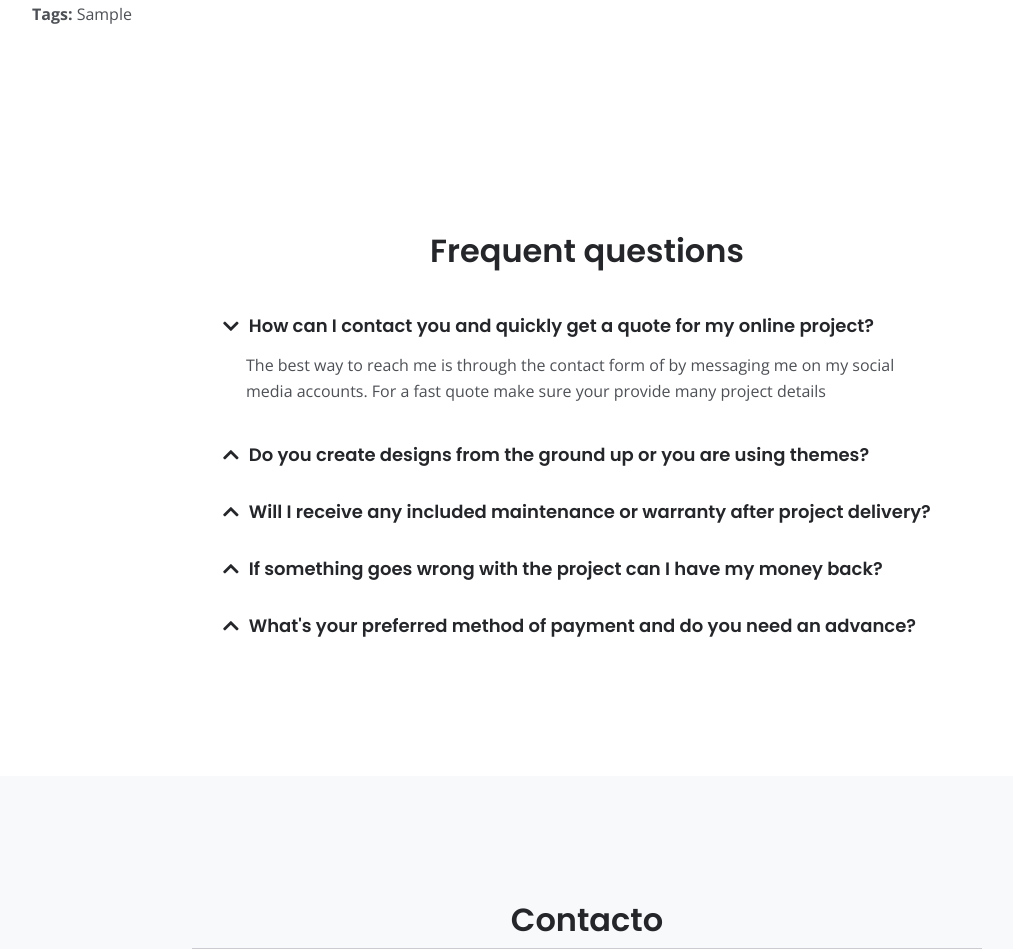
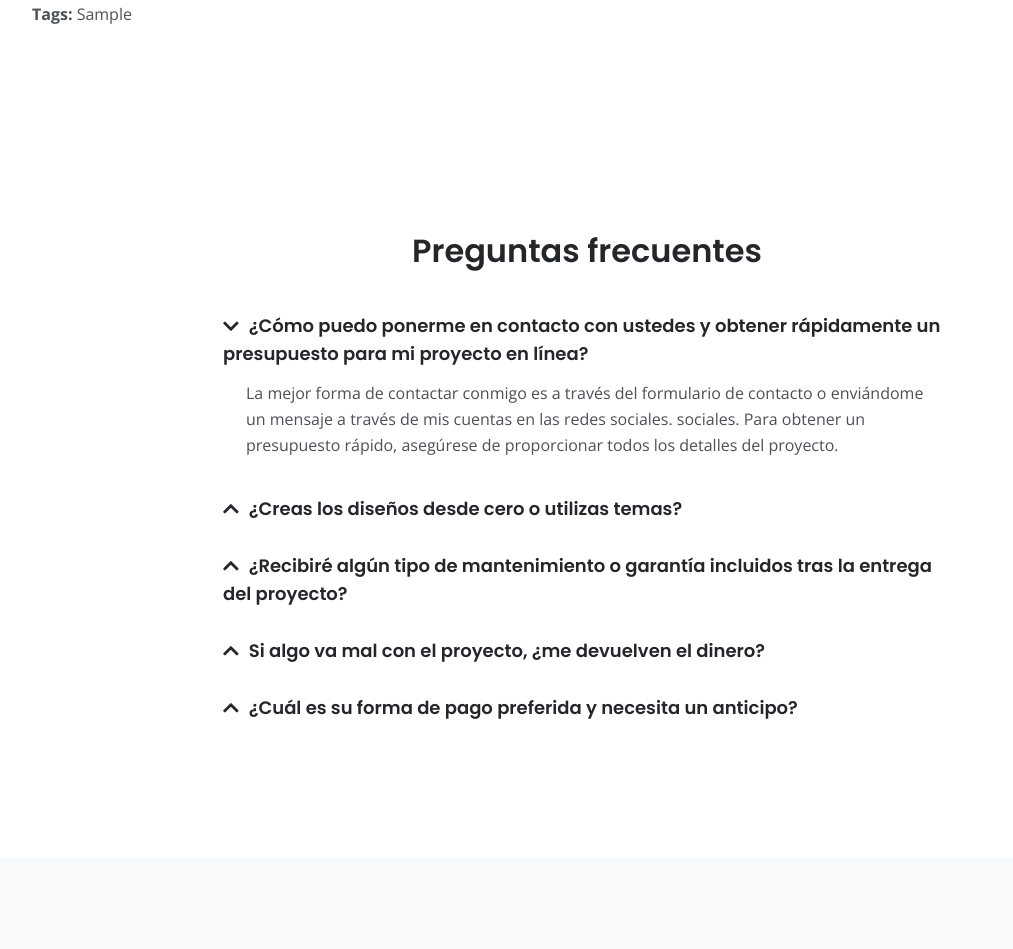
Before and after one commit to GarciaJhonLucas/django-portfolio, a Django app: page / in a window 1280 px wide. Shown: the part 2129-3078 px from the top of the page, without its empty margins (53-1066 px from the left). Run offline with Django 4.2, Linux system fonts and the light colour scheme; tables that the repository leaves empty hold one stand-in row (values such as "Sample post"); grey boxes marked "Sample" are stand-in pictures; some libraries are stand-ins or nearby versions.

Commit message:
Validacion de formularios
- Se actualizo los formularios para usar el model
- Se cambio los formularios del Login, Registro, Proyecto
- Se cambio los metodos del view, para validar el formulario
- Se eliminaron las imagenes

```diff
--- a/portafolio/templates/login.html
+++ b/portafolio/templates/login.html
@@ -21,11 +21,13 @@
                 <form id="contactForm" action="" method="POST">
                     {% csrf_token %}
                     <div class="form-group">
-                        <input type="text" class="form-control-input" id="cusuario" name="cusuario" required>
+                        {{ forms.usuario.errors }}
+                        {{ forms.usuario }}
                         <label class="label-control" for="cusuario">Usuario</label>
                     </div>
                     <div class="form-group">
-                        <input type="password" class="form-control-input" id="cpassword" name="cpassword" required>
+                        {{ forms.contrasenia.errors }}
+                        {{ forms.contrasenia }}
                         <label class="label-control" for="cpassword">Contraseña</label>
                     </div>
                     <div class="form-group">
--- a/portafolio/templates/partials/acordeon.html
+++ b/portafolio/templates/partials/acordeon.html
@@ -2,7 +2,7 @@
     <div class="container">
         <div class="row">
             <div class="col-lg-12">
-                <h2 class="h2-heading">Frequent questions</h2>
+                <h2 class="h2-heading">Preguntas frecuentes</h2>
             </div>
         </div>
         <div class="row">
@@ -13,14 +13,16 @@
                         <div class="card-header" id="headingOne">
                             <button class="btn btn-link btn-block text-left" type="button" data-toggle="collapse"
                                 data-target="#collapseOne" aria-expanded="true" aria-controls="collapseOne">
-                                How can I contact you and quickly get a quote for my online project?
+                                ¿Cómo puedo ponerme en contacto con ustedes y obtener rápidamente un presupuesto para mi
+                                proyecto en línea?
                             </button>
                         </div>
                         <div id="collapseOne" class="collapse show" aria-labelledby="headingOne"
                             data-parent="#accordionExample">
                             <div class="card-body">
-                                The best way to reach me is through the contact form of by messaging me on my social
-                                media accounts. For a fast quote make sure your provide many project details
+                                La mejor forma de contactar conmigo es a través del formulario de contacto o enviándome
+                                un mensaje a través de mis cuentas en las redes sociales. sociales. Para obtener un
+                                presupuesto rápido, asegúrese de proporcionar todos los detalles del proyecto.
                             </div>
                         </div>
                     </div>
@@ -29,14 +31,14 @@
                             <button class="btn btn-link btn-block text-left collapsed" type="button"
                                 data-toggle="collapse" data-target="#collapseTwo" aria-expanded="false"
                                 aria-controls="collapseTwo">
-                                Do you create designs from the ground up or you are using themes?
+                                ¿Creas los diseños desde cero o utilizas temas?
                             </button>
                         </div>
                         <div id="collapseTwo" class="collapse" aria-labelledby="headingTwo"
                             data-parent="#accordionExample">
                             <div class="card-body">
-                                The best way to reach me is through the contact form of by messaging me on my social
-                                media accounts. For a fast quote make sure your provide many project details
+                                De ambas maneras, segun su presupuesto en el mejor de los casos se usa una template para
+                                poder facilitar un desarrollo agil
                             </div>
                         </div>
                     </div>
@@ -45,14 +47,14 @@
                             <button class="btn btn-link btn-block text-left collapsed" type="button"
                                 data-toggle="collapse" data-target="#collapseThree" aria-expanded="false"
                                 aria-controls="collapseThree">
-                                Will I receive any included maintenance or warranty after project delivery?
+                                ¿Recibiré algún tipo de mantenimiento o garantía incluidos tras la entrega del proyecto?
                             </button>
                         </div>
                         <div id="collapseThree" class="collapse" aria-labelledby="headingThree"
                             data-parent="#accordionExample">
                             <div class="card-body">
-                                The best way to reach me is through the contact form of by messaging me on my social
-                                media accounts. For a fast quote make sure your provide many project details
+                                Ehh, quien sabe, no te creas, si al igual como el punto anterior, segun su presupuesto,
+                                en el mejor de los casos se dara mantenimiento y se le ayudara a que su pagina vaya bien
                             </div>
                         </div>
                     </div>
@@ -61,14 +63,14 @@
                             <button class="btn btn-link btn-block text-left collapsed" type="button"
                                 data-toggle="collapse" data-target="#collapseFour" aria-expanded="false"
                                 aria-controls="collapseFour">
-                                If something goes wrong with the project can I have my money back?
+                                Si algo va mal con el proyecto, ¿me devuelven el dinero?
                             </button>
                         </div>
                         <div id="collapseFour" class="collapse" aria-labelledby="headingFour"
                             data-parent="#accordionExample">
                             <div class="card-body">
-                                The best way to reach me is through the contact form of by messaging me on my social
-                                media accounts. For a fast quote make sure your provide many project details
+                                Nop, No hay devolucion, nos podemos en contacto con tigo, detallamos todos los puntos
+                                del contrato en la cual nos aseguramos que su proyecto se lleve a cabo.
                             </div>
                         </div>
                     </div>
@@ -77,14 +79,16 @@
                             <button class="btn btn-link btn-block text-left collapsed" type="button"
                                 data-toggle="collapse" data-target="#collapseFive" aria-expanded="false"
                                 aria-controls="collapseFive">
-                                What's your preferred method of payment and do you need an advance?
+                                ¿Cuál es su forma de pago preferida y necesita un anticipo?
                             </button>
                         </div>
                         <div id="collapseFive" class="collapse" aria-labelledby="headingFive"
                             data-parent="#accordionExample">
                             <div class="card-body">
-                                The best way to reach me is through the contact form of by messaging me on my social
-                                media accounts. For a fast quote make sure your provide many project details
+                                Aceptamos de todo, Banco, Criptomoneda, Comida, Animales, nos caracterisamos por ser
+                                accesible a nuestros clientes, por cual aceptamos muchos medios de pago, y si se
+                                necesita un anticipo de la mitad del presupuesto, bajo firma del contrato y cosas
+                                legales
                             </div>
                         </div>
                     </div>
--- a/portafolio/views.py
+++ b/portafolio/views.py
@@ -2,77 +2,105 @@ from django.shortcuts import render, redirect
 from .models import Proyecto
 from django.contrib.auth.models import User, auth
 from django.contrib import messages
-from django.contrib.auth.decorators import login_required
+from django.contrib.auth.decorators import login_required, user_passes_test
+from .forms import CreateForm, LoginForm, RegisterForm
 
 # Create your views here.
 def home(request):
     proyectos = Proyecto.objects.all()
     return render(request, 'index.html', {'proyectos': proyectos} )
 
+
 @login_required(login_url='login')
 def create(request):
+    formulario = CreateForm
+
     if request.method == 'POST':
-        titulo = request.POST['ctitulo']
-        descripcion = request.POST['cdescripcion']
-        tags = request.POST['ctags']
-        imagen = request.FILES.get('cimagen')
-        url_pryecto = request.POST['curlproyecto']
+        create_form = CreateForm(request.POST)
 
-        if Proyecto.objects.filter(url_github=url_pryecto).exists():
-            messages.warning(request, 'La URL del proyecto ya se registro')
-            return redirect('create')
+        if create_form.is_valid():
+            titulo = request.POST.get('titulo')
+            descripcion = request.POST.get('descripcion')
+            tags = request.POST.get('tags')
+            imagen =  request.FILES['cimagen']
+            url_github = request.POST.get('url_repo')
+
+            if Proyecto.objects.filter(url_github=url_github).exists():
+                messages.warning(request, 'La URL del proyecto ya se registro')
+                return redirect('create')
+            else:
+                proyecto = Proyecto(foto=imagen, titulo=titulo, descripcion=descripcion, tags=tags, url_github=url_github)
+                proyecto.save()
+                messages.success(request, 'El proyecto se creo correctamente')
+                return redirect('create')
         else:
-            proyecto = Proyecto(foto=imagen, titulo=titulo, descripcion=descripcion, tags=tags, url_github=url_pryecto)
-            proyecto.save()
-            messages.success(request, 'El proyecto se creo correctamente')
+            messages.warning(request, create_form.errors)
             return redirect('create')
     else:
-        return render(request, 'create.html')
+        return render(request, 'create.html', {'forms':formulario})
 
 
+@login_required(login_url='login')
 def logout(request):
     auth.logout(request)
-    return render(request, 'index.html')
+    proyectos = Proyecto.objects.all()
+    return render(request, 'index.html', {'proyectos': proyectos} )
 
 
 def login(request):
+    formulario = LoginForm
+
     if request.method == 'POST':
-        username = request.POST['cusuario']
-        password = request.POST['cpassword']
+        login_form = LoginForm(request.POST)
 
-        user = auth.authenticate(username=username, password=password)
-        if user is not None:
-            auth.login(request, user)
+        if login_form.is_valid():
+            username = request.POST.get('usuario')
+            password = request.POST.get('contrasenia')
+
+            user = auth.authenticate(username=username, password=password)
+            if user is not None:
+                auth.login(request, user)
+                return redirect('create')
+            else:
+                messages.success(request, 'Los datos son invalidos')
+                return redirect('login')
+        else:
+            messages.warning(request, login_form.errors)
             return redirect('create')
-        else:
-            messages.success(request, 'Los datos son invalidos')
-            return redirect('login')
     else:
-        return render(request, 'login.html')
+        return render(request, 'login.html', {'forms':formulario})
 
 
 def register(request):
+    formulario = RegisterForm
+
     if request.method == 'POST':
-        username = request.POST['cusuario']
-        email = request.POST['cmail']
-        password = request.POST['cpassword']
-        password2 = request.POST['cpasswords']
+        register_form = RegisterForm(request.POST)
 
-        if password == password2:
-            if User.objects.filter(email=email).exists():
-                messages.success(request, 'El correo ya se registro')
+        if register_form.is_valid():
+            username = request.POST.get('usuario')
+            email = request.POST.get('correo')
+            password = request.POST.get('contrasenia')
+            password2 = request.POST.get('rep_contrasenia')
+
+            if password == password2:
+                if User.objects.filter(email=email).exists():
+                    messages.success(request, 'El correo ya se registro')
+                    return redirect('register')
+
+                elif User.objects.filter(username=username).exists():
+                    messages.success (request, 'El usuario ya se registro')
+                    return redirect('register')
+
+                else:
+                    user = User.objects.create_user(username=username, email=email, password=password)
+                    user.save()
+                    return redirect('login')
+            else:
+                messages.success (request, 'Las contraseñas no conciden')
                 return redirect('register')
-
-            elif User.objects.filter(username=username).exists():
-                messages.success (request, 'El usuario ya se registro')
-                return redirect('register')
-
-            else:
-                user = User.objects.create_user(username=username, email=email, password=password)
-                user.save()
-                return redirect('login')
         else:
-            messages.success (request, 'Las contraseñas no conciden')
-            return redirect('register')
+            messages.warning(request, register_form.errors)
+            return redirect('create')
     else:
-        return render(request, 'register.html')
+        return render(request, 'register.html', {'forms':formulario})
```
Also changed, not shown: portafolio/forms.py (added, +58 -0 lines), portafolio/templates/create.html (+10 -5 lines), portafolio/templates/register.html (+8 -8 lines), media/portafolio/images/318092111_680191007052595_2754446657491488929_n.jpg (deleted), media/portafolio/images/8469113b37f942828041385e14f6ed08ba7b0fc3ad91cc2a4df3d20a3e9f6d70.jpg (deleted), media/portafolio/images/EKQJ3c0WsAERy5R.png (deleted), media/portafolio/images/Fi5xcIVVQAAh6O_.jpg (deleted), media/portafolio/images/Pro1.jpg (deleted), media/portafolio/images/miamor.jpg (deleted), media/portafolio/images/miamor_d1vTV36.jpg (deleted).
